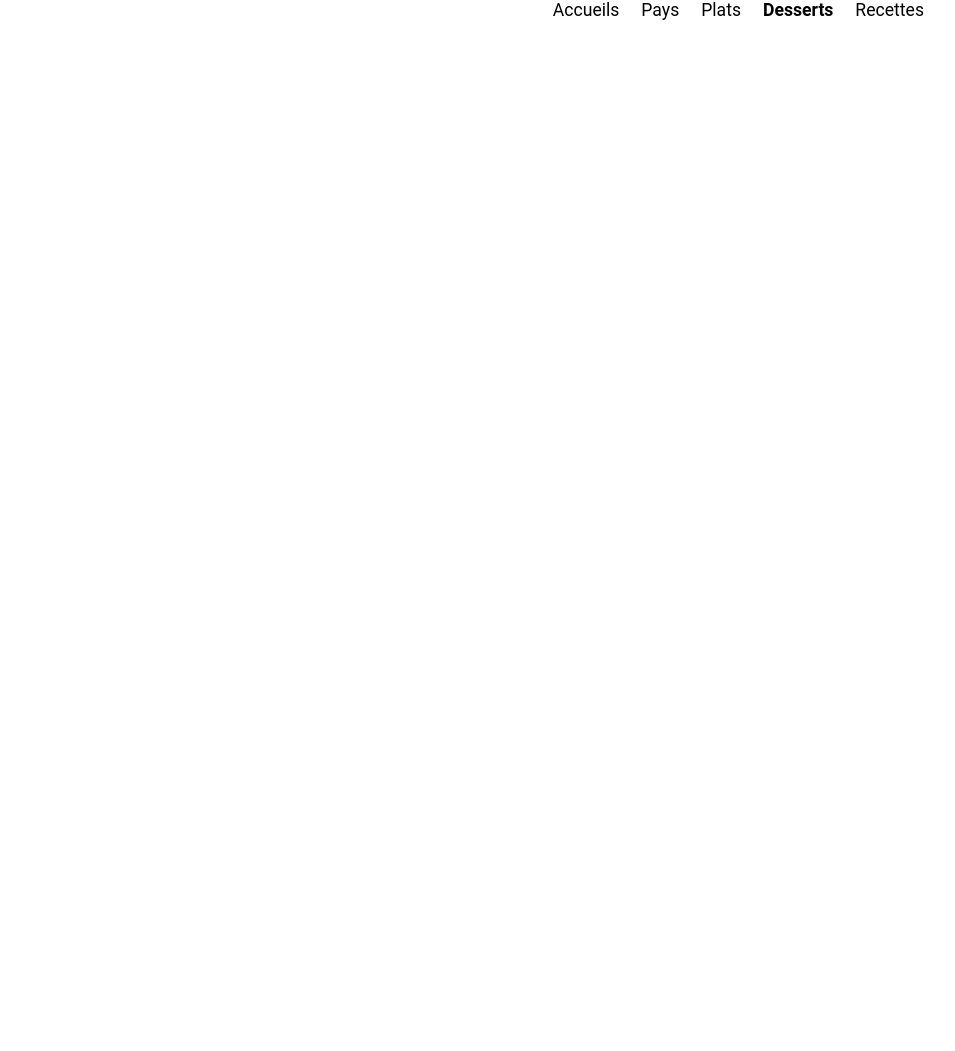
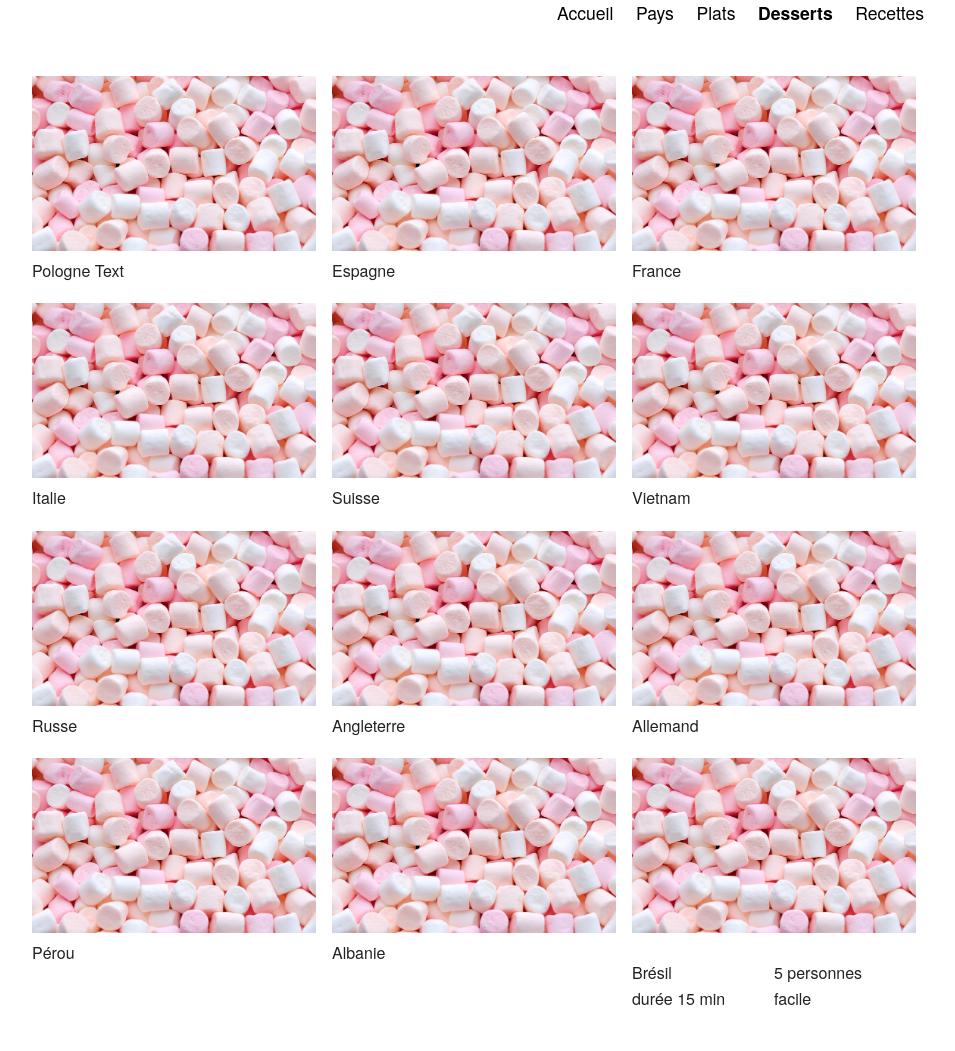
Before and after one commit to eracom-gr471/emmanota, a plain HTML site: page desserts.html in a window 1280 px wide. Shown: the whole page, without its empty margins (166-1121 px from the left). Before the commit the page ends 800 px from the top, so only its background shows below. Drawn offline with Linux system fonts and the light colour scheme.

Commit message:
correction des liens et divisons du fichier plats dessert

```diff
--- a/desserts.html
+++ b/desserts.html
@@ -3,8 +3,16 @@
 	<head>
 		<link rel="stylesheet" href="style.css">
 		<meta charset="utf-8">
-		<title></title>
-		<style>
+		<title>skeleton test</title>
+		<link rel="stylesheet" href="skeleton.css">
+		<link rel="stylesheet" href="imgrecette.css">
+		<style media="screen">
+			img {max-width: 100%;}
+			h1 {font-size: 60pt;}
+			h2 {font-size: 40pt; display: inline-block; padding: 10px;}
+			.container {margin-top: 30px;}
+			div div div {padding-top: 20px;}
+
 			.liens {
 				text-align: right;
 				font-size: 1.1em;
@@ -25,11 +33,51 @@
 	</head>
 	<body>
 		<nav class="liens">
-			<a href="index.html">Accueils</a>
-			<a href="Pays.html">Pays</a>
-			<a href="Plats.html">Plats</a>
-			<a href="plats.html" class="active">Desserts</a>
-			<a href="Recettes.html">Recettes</a>
+			<a href="index.html">Accueil</a>
+			<a href="pays.html">Pays</a>
+			<a href="plats.html">Plats</a>
+			<a href="desserts.html" class="active">Desserts</a>
+			<a href="recettes.html">Recettes</a>
 		</nav>
+		<div class="container">
+			<div class="row">
+				<div class="four columns"><img src="marshmallows.jpg"><br> Pologne Text</div>
+				<div class="four columns"><img src="marshmallows.jpg"><br> Espagne</div>
+				<div class="four columns"><img src="marshmallows.jpg"><br> France</div>
+			</div>
+			<div class="row">
+				<div class="four columns"><img src="marshmallows.jpg"><br> Italie</div>
+				<div class="four columns"><img src="marshmallows.jpg"><br> Suisse</div>
+				<div class="four columns"><img src="marshmallows.jpg"><br> Vietnam</div>
+			</div>
+			<div class="row">
+				<div class="four columns"><img src="marshmallows.jpg"><br> Russe</div>
+				<div class="four columns"><img src="marshmallows.jpg"><br> Angleterre</div>
+				<div class="four columns">
+					<img src="marshmallows.jpg"><br> Allemand</div>
+			</div>
+			<div class="row">
+				<div class="four columns"><img src="marshmallows.jpg"><br> Pérou</div>
+				<div class="four columns"><img src="marshmallows.jpg"><br> Albanie</div>
+				<div class="four columns">
+					<a href="plat-bresil.html"><img src="marshmallows.jpg"></a>
+
+					<div class="legend">
+
+						<p>Brésil<br>
+						durée 15 min</p>
+
+						<p>5 personnes<br>
+							facile<br>
+
+						</p>
+
+
+
+					</div>
+
+				</div>
+			</div>
+		</div>
 	</body>
 </html>
```
Also changed, not shown: index.html (added, +35 -0 lines), pays.html (+3 -3 lines), plat-dessert.html (deleted, +0 -83 lines), plats.html (+50 -2 lines).
